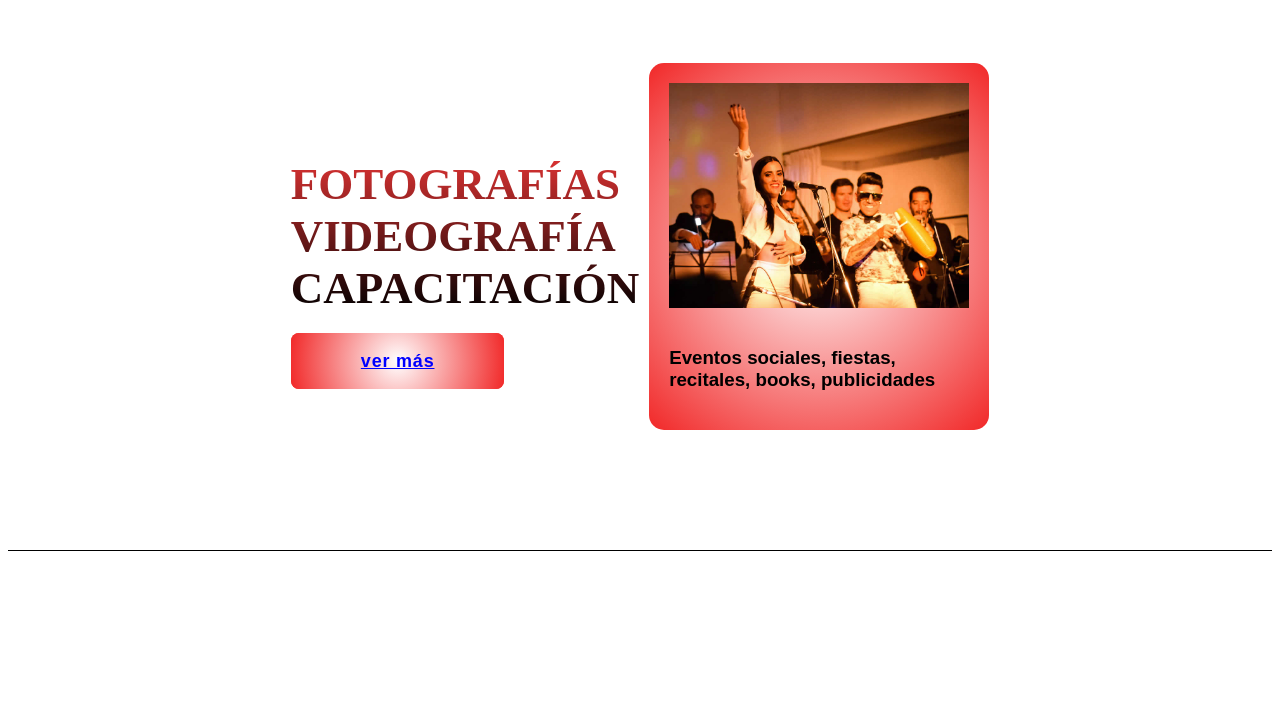
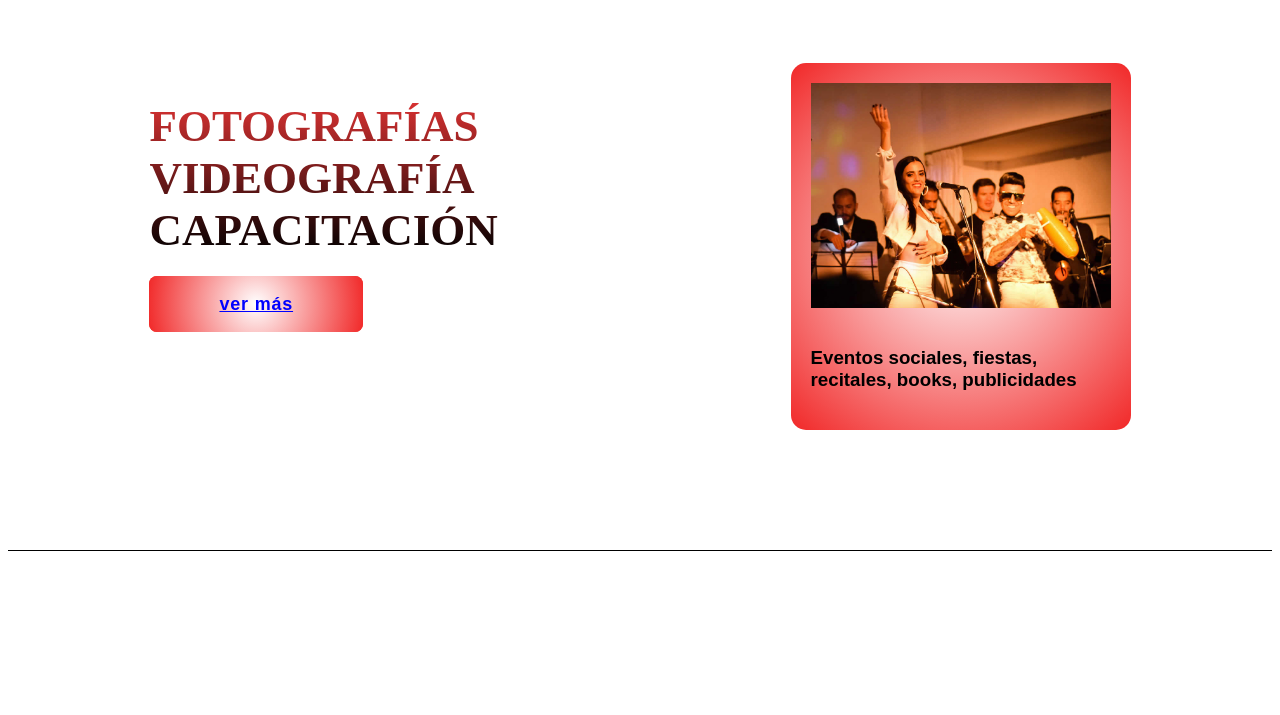
Before and after one commit to DiegoPietanza/TP_integrador, a plain HTML site: page index.html in a window 1280 px wide. Shown: the part 85-800 px from the top of the page. Drawn offline with Linux system fonts and the light colour scheme.

Commit message:
segundaa subida

```diff
--- a/estilos.css
+++ b/estilos.css
@@ -26,7 +26,7 @@
         "contacto contacto contacto"
         "footer footer footer";
     grid-template-rows: 60px 2fr 4fr 2fr 2fr 100px;
-    grid-template-columns: 20% auto 20%;
+    grid-template-columns: 20% 60% 20%;
 
 
 }
@@ -83,11 +83,20 @@ body {
 }
 .producto {
     grid-area: producto;
+    /*
+    display: grid;
+    justify-content: center;
+    align-items: center;
+      */
+    padding-bottom: 120px;
+    padding-top: 80px;
+    border-bottom: solid 1px black;
     display: flex;
     flex-direction: row;
-    padding-bottom: 120px;
-    padding-top: 80px;
+    flex-wrap: nowrap;
+    justify-content:space-evenly;
 
+    /*align-items: center; */
 }
 
 .servicio {
@@ -219,14 +228,7 @@ body {
     justify-content:end;
 
     }
-.producto {
-    display: flex;
-    justify-content: center;
-    align-items: center;
-    border-bottom: solid 1px black;
 
-
-}
 .card-producto img{
 
     height: 400px;
@@ -320,3 +322,10 @@ p.caption {
  .info-card img {
     border-radius: 10px;
  }
+
+ .titulopag {
+    flex-shrink: 4;
+ }
+ .hero-card {
+    flex-shrink: 4;
+ }
--- a/queris.css
+++ b/queris.css
@@ -15,8 +15,11 @@
      }
      .producto {
         flex-direction: column;
+        justify-content: center;
+        align-items: center;
 
     }
+
 }
 /* celus */
 
```
Also changed, not shown: index.html (+0 -4 lines), 3 other files.
